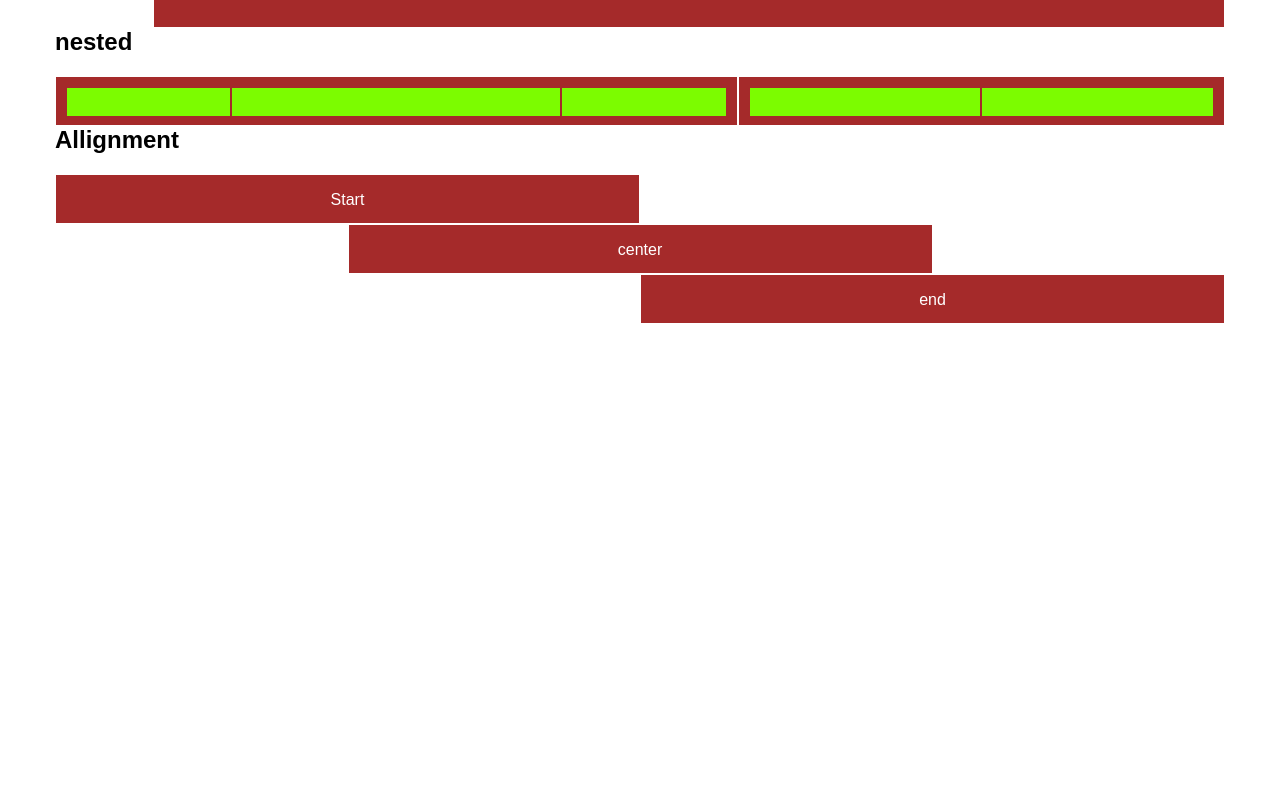
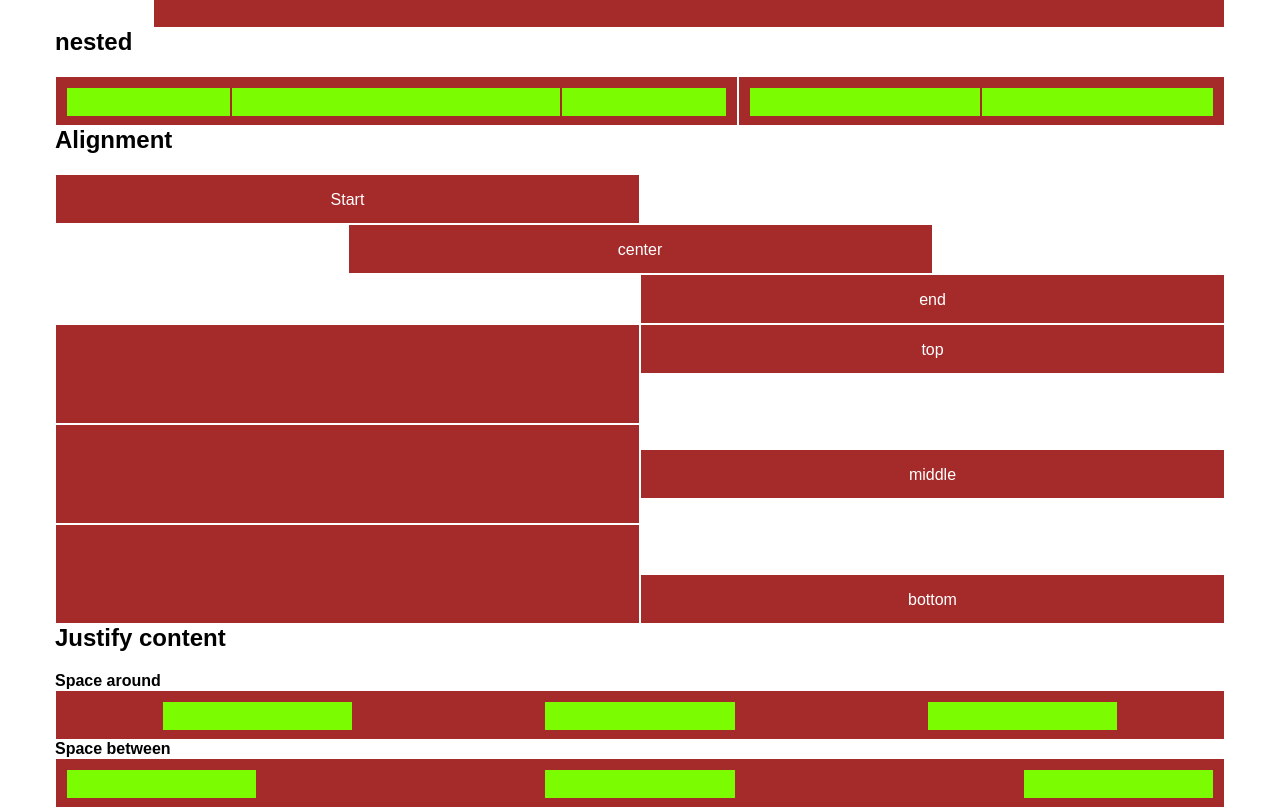
Before and after one commit to Claudio-Pri/html-css-12bool, a plain HTML site: page index.html in a window 1280 px wide. Shown: the part 1260-2068 px from the top of the page. Before the commit the page ends 1584 px from the top, so only its background shows below. Drawn offline with Linux system fonts and the light colour scheme.

Commit message:
alignment- justify content

```diff
--- a/css/style.css
+++ b/css/style.css
@@ -25,6 +25,18 @@ html {
     padding: 10px;
 }
 
+.box-large {
+    height: 100px;
+    background-color: brown;
+    color: white;
+    border: 1px solid white;
+    width: 100%;
+    text-align: center;
+    vertical-align: middle;
+    line-height: 80px;
+    padding: 10px;
+}
+
 .box-small {
     height: 30px;
     background-color: lawngreen;
@@ -38,4 +50,19 @@ html {
 
 
 
-/* DEBUG */
+/* non sembra il modo migliore*/
+.align-middle {
+    margin: auto 0;
+}
+
+.align-bottom {
+    margin-top: auto;
+}
+
+.row.around-row {
+    justify-content: space-around;
+}
+
+.row.between-row {
+    justify-content: space-between;
+}
--- a/index.html
+++ b/index.html
@@ -320,8 +320,8 @@
                 </div>
             </div>
 
-            <!-- ALLIGNMENT -->
-            <h2 class="mar-bot-20">Allignment</h2>
+            <!-- ALIGNMENT -->
+            <h2 class="mar-bot-20">Alignment</h2>
 
             <div class="row">
                 <div class="col-6">
@@ -345,6 +345,78 @@
                 </div>
             </div>
 
+            <div class="row">
+                <div class="col-6">
+                    <div class="box-large"></div>
+                </div>
+                <div class="col-6">
+                    <div class="box">top</div>
+                </div>
+            </div>
+
+            <div class="row">
+                <div class="col-6">
+                    <div class="box-large"></div>
+                </div>
+                <div class="col-6 align-middle">
+                    <div class="box">middle</div>
+                </div>
+            </div>
+            <div class="row">
+                <div class="col-6">
+                    <div class="box-large"></div>
+                </div>
+                <div class="col-6 align-bottom">
+                    <div class="box">bottom</div>
+                </div>
+            </div>
+
+            <!-- JUSTIFY CONTENT -->
+            <h2 class="mar-bot-20">Justify content</h2>
+            <h4>Space around</h4>
+
+            <div class="row">
+                <div class="col-12">
+                    <div class="box">
+                        <div class="row around-row">
+
+                            <div class="col-2">
+                                <div class="box-small"></div>
+                            </div>
+                            <div class="col-2">
+                                <div class="box-small"></div>
+                            </div>
+                            <div class="col-2">
+                                <div class="box-small"></div>
+                            </div>
+                        </div>
+
+                    </div>
+                </div>
+            </div>
+
+            <h4>Space between</h4>
+
+            <div class="row">
+                <div class="col-12">
+                    <div class="box">
+                        <div class="row between-row">
+
+                            <div class="col-2">
+                                <div class="box-small"></div>
+                            </div>
+                            <div class="col-2">
+                                <div class="box-small"></div>
+                            </div>
+                            <div class="col-2">
+                                <div class="box-small"></div>
+                            </div>
+                        </div>
+
+                    </div>
+                </div>
+            </div>
+
 
 
 
```
